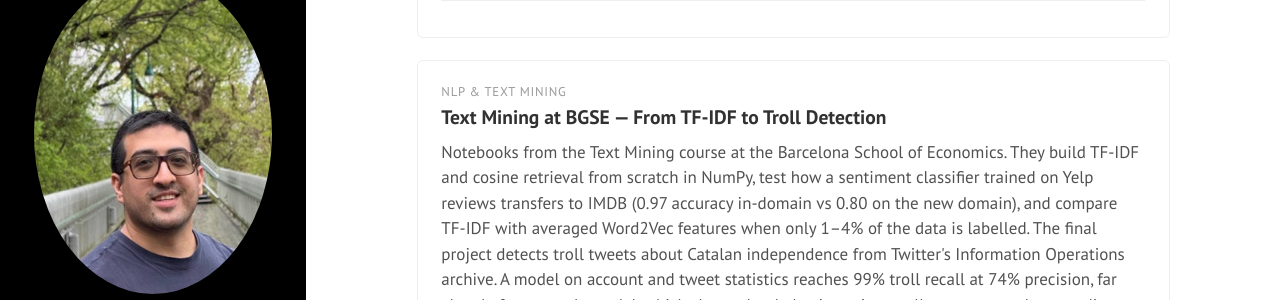
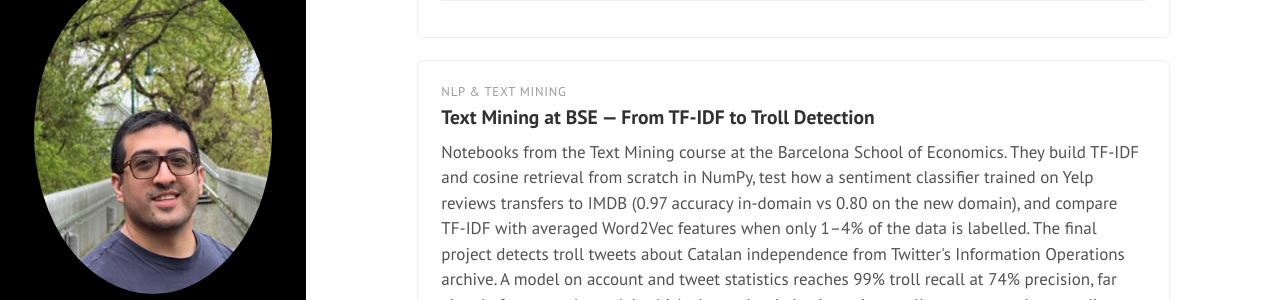
Before and after one commit to shayanAbbasi1995/shayanabbasi1995.github.io, a Jekyll site: the page built from portfolio.md, in a window 1280 px wide and 900 px high, scrolled down 1479 px. Shown: the part 156-456 px from the top of the window. Built offline with Jekyll 4.4.1, drawn with Linux system fonts in a browser that asks for light colours; comment, search, counter and statistics services are not loaded.

Commit message:
Update renamed text mining repo link on Portfolio
Co-Authored-By: Claude Opus 5.5 <noreply@anthropic.com>

```diff
--- a/_data/projects.yml
+++ b/_data/projects.yml
@@ -54,8 +54,8 @@
   stack: [Python, pandas, NumPy, statsmodels, SciPy, Matplotlib, seaborn, Google Colab]
 
 - domain: NLP & Text Mining
-  title: Text Mining at BGSE — From TF-IDF to Troll Detection
-  repo: shayanAbbasi1995/bgse-text-mining-assignments
+  title: Text Mining at BSE — From TF-IDF to Troll Detection
+  repo: shayanAbbasi1995/text-mining-bse
   description: >-
     Notebooks from the Text Mining course at the Barcelona School of Economics. They build TF-IDF and
     cosine retrieval from scratch in NumPy, test how a sentiment classifier trained on Yelp reviews
```
